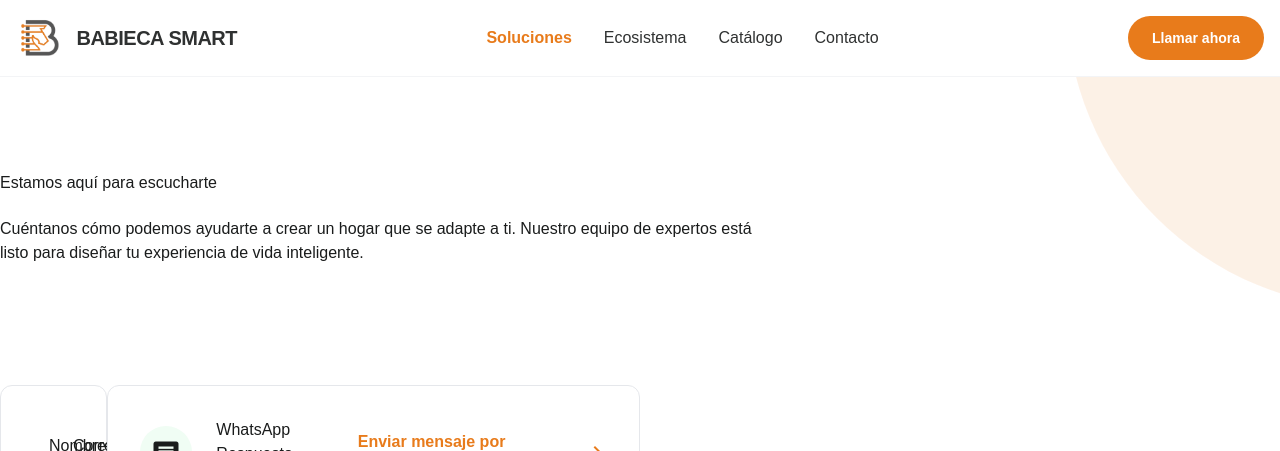
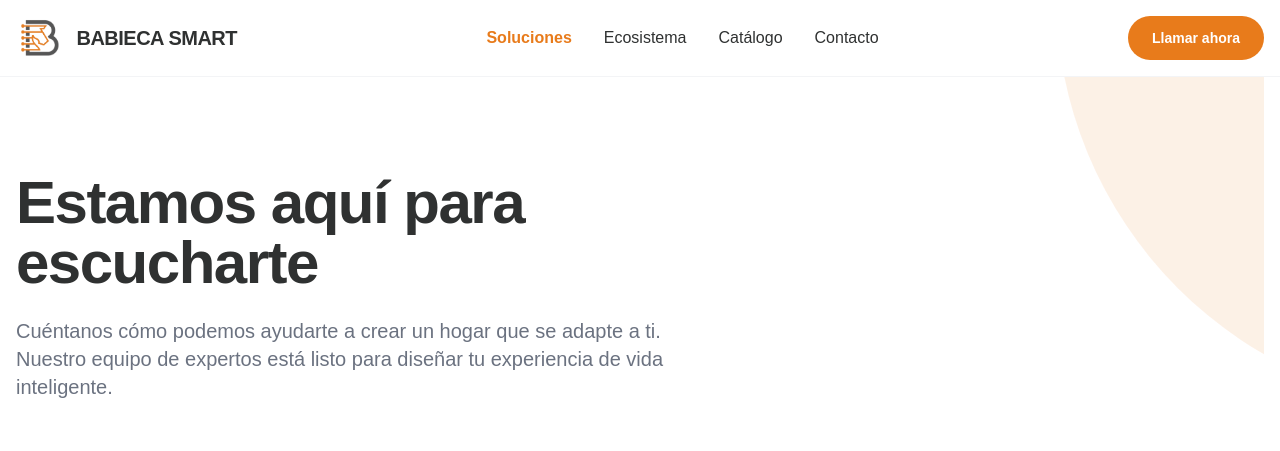
Before and after one commit to robypz/babiecasmart, an Angular app: page /contacto in a window 1280 px wide. Shown: the top 451 px of the page. Built offline with nearby package versions, Linux system fonts and the light colour scheme; a web font is replaced by a local one.

Commit message:
refactor: update layout constraints and styling for contact and catalog pages

```diff
--- a/src/app/contact/contact.html
+++ b/src/app/contact/contact.html
@@ -1,14 +1,14 @@
-<main class="min-h-screen">
+<main class="min-h-screen px-4 max-w-screen-xl mx-auto">
     <!-- Hero Section -->
     <section class="relative pt-16 pb-12 md:pt-24 md:pb-20 overflow-hidden">
         <div
             class="max-w-container-max mx-auto px-margin-mobile md:px-margin-desktop relative z-10 text-center md:text-left">
             <div class="max-w-3xl">
                 <h1
-                    class="font-headline-lg text-headline-lg-mobile md:text-headline-lg text-on-surface mb-6 leading-tight">
+                    class="max-w-2xl mb-6 text-4xl font-extrabold tracking-tight leading-none md:text-5xl xl:text-6xl text-secondary">
                     Estamos aquí para escucharte
                 </h1>
-                <p class="font-body-lg text-body-lg text-on-surface-variant mb-10">
+                <p class="max-w-2xl mb-8 font-light text-gray-500 lg:mb-10 md:text-lg lg:text-xl">
                     Cuéntanos cómo podemos ayudarte a crear un hogar que se adapte a ti. Nuestro equipo de expertos
                     está listo para diseñar tu experiencia de vida inteligente.
                 </p>
@@ -23,7 +23,11 @@
     <section class="max-w-container-max mx-auto px-margin-mobile md:px-margin-desktop pb-24">
         <div class="grid grid-cols-1 lg:grid-cols-12 gap-gutter items-start">
             <!-- Contact Form Card -->
-            <app-email></app-email>
+            <div
+                class="lg:col-span-7 bg-white p-8 md:p-12 rounded-xl level-1-shadow border border-surface-container-high">
+                <app-email></app-email>
+            </div>
+
             <!-- Direct Channels Sidebar -->
             <div class="lg:col-span-5 flex flex-col gap-6">
                 <!-- WhatsApp Card -->
--- a/src/app/contact/email/email.html
+++ b/src/app/contact/email/email.html
@@ -1,4 +1,3 @@
-<div class="lg:col-span-7 bg-white p-8 md:p-12 rounded-xl level-1-shadow border border-surface-container-high">
 <form class="space-y-6">
     <div class="grid grid-cols-1 md:grid-cols-2 gap-6">
         <div class="space-y-2">
@@ -35,4 +34,3 @@
         Enviar mensaje
     </button>
 </form>
-</div>
--- a/src/app/products/catalog/catalog.html
+++ b/src/app/products/catalog/catalog.html
@@ -1,4 +1,4 @@
-<main class="max-w-container-max mx-auto px-margin-mobile md:px-margin-desktop py-12 px-12">
+<main class="max-w-screen-xl mx-auto px-margin-mobile md:px-margin-desktop py-12 px-12">
     <!-- Header Section -->
     <header class="mb-12">
         <h1
```
Lines whose indentation alone changed are shown as unchanged.
